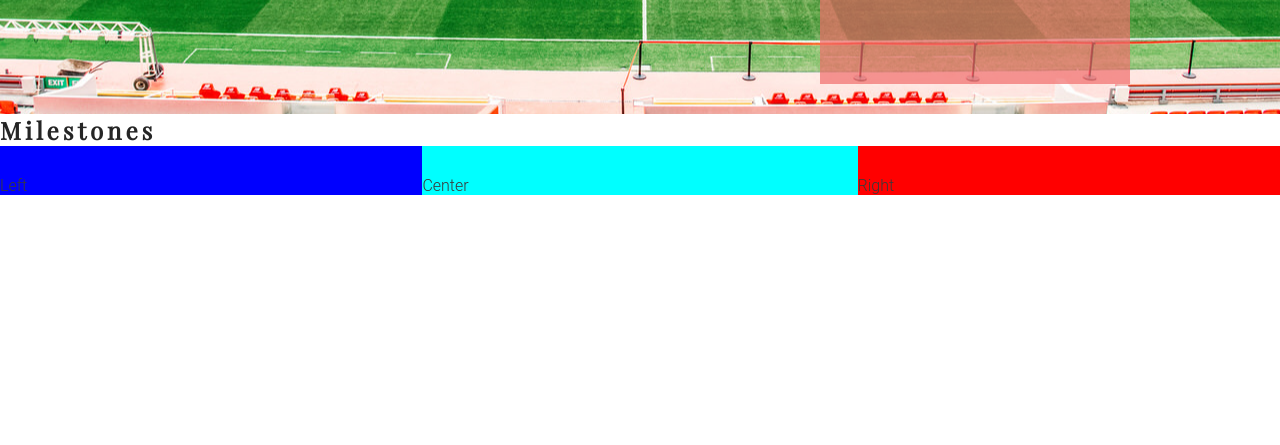
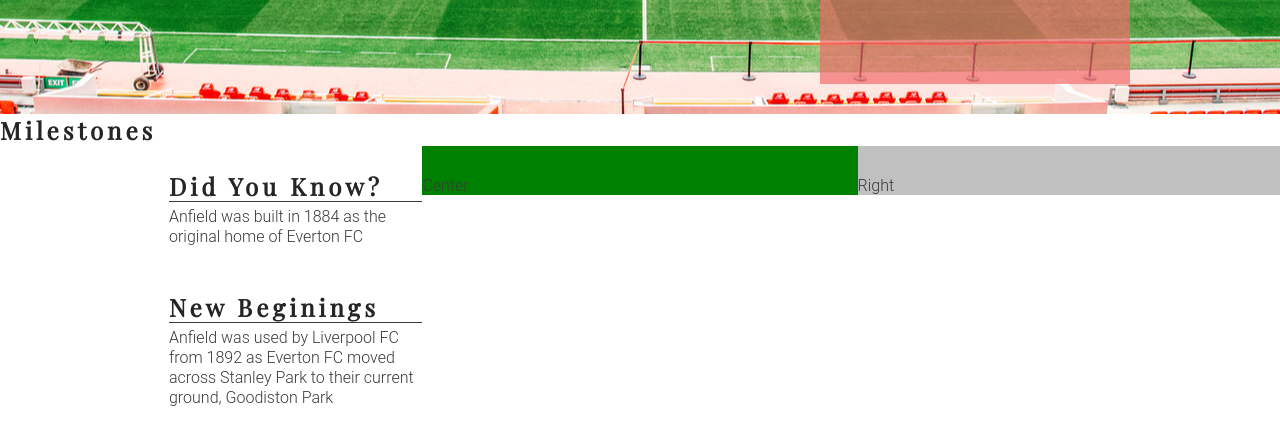
Before and after one commit to DFCOILRUA/Project1_anfield_history, a plain HTML site: page index.html in a window 1280 px wide. Shown: the part 621-1066 px from the top of the page. Drawn offline with nearby package versions, Linux system fonts and the light colour scheme.

```diff
--- a/assets/css/style.css
+++ b/assets/css/style.css
@@ -126,19 +126,33 @@ h1, h2{
 #left-side{
     padding-top: 30px;
     width: 33%;
-    float: left ;
-    background-color: blue;
+    float: left;
+    background-color: #fff;
 }
 
 #right-side{
     padding-top: 30px;
     width: 33%;
     float: right;
-    background-color: red;
+    background-color: silver;
 }
 
 #center-part{
     padding-top: 30px;
     margin: 0 auto;        /*since 'float center' is not possible we instead use margin 0 auto for the intended effect */
-    background-color: aqua;
+    background-color: green;
 }
+
+hr{
+    border-top: 1px solid #3a3a3a;
+    width: 100%;
+    margin: 5px 0 ;
+}
+
+.left-side-heading{
+    width: 60%;
+    float: right;
+    line-height: 20px;
+    clear: both;
+    margin-bottom: 50px;
+}
--- a/index.html
+++ b/index.html
@@ -40,7 +40,18 @@
     </section>
     <section id="milestones">
         <h1>Milestones</h1>
-        <div id="left-side">Left</div>
+        <div id="left-side">
+            <div class="left-side-heading">
+                <h2>Did You Know?</h2>
+                <hr>
+                <p>Anfield was built in 1884 as the original home of Everton FC</p>
+            </div>
+            <div class="left-side-heading">
+                <h2>New Beginings</h2>
+                <hr>
+                <p>Anfield was used by Liverpool FC from 1892 as Everton FC moved across Stanley Park to their current ground, Goodiston Park</p>
+            </div>
+        </div>
         <div id="right-side">Right</div>
         <div id="center-part">Center</div>
     </section>
```
